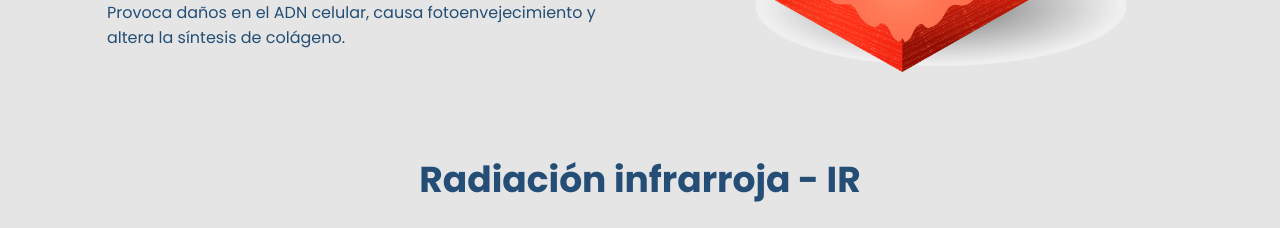
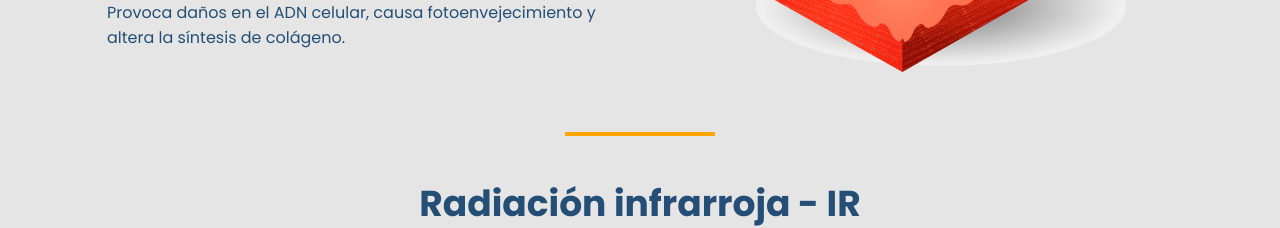
Before and after one commit to alejandro1osorio/landing-sunpro, a Vue app: page / in a window 1280 px wide. Shown: the part 1460-1688 px from the top of the page. Built offline with nearby package versions, Linux system fonts and the light colour scheme.

Commit message:
line-bottom

```diff
--- a/src/components/Items.vue
+++ b/src/components/Items.vue
@@ -25,6 +25,8 @@
         <img src="../assets/otros/capas.png" alt="Esquema de piel" class="image"/>
       </div>
     </div>
+
+    <div class="bottom-line"></div>
   </div>
 </template>
 
@@ -138,6 +140,13 @@ export default {
   border-radius: 10px;
 }
 
+.bottom-line {
+  width: 150px;
+  height: 4px;
+  background-color: orange;
+  margin: 20px auto 0;
+}
+
 @media (max-width: 768px) {
   .title {
     font-size: 1.2rem;
```
